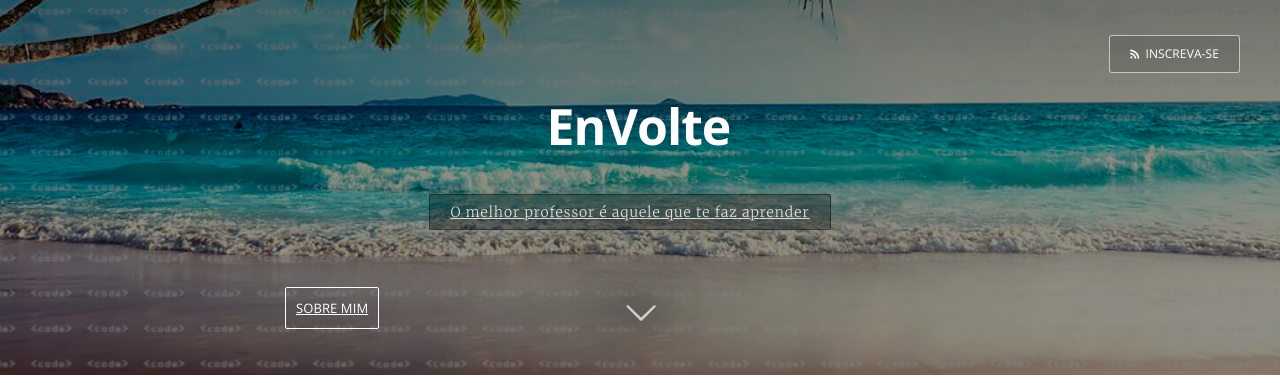
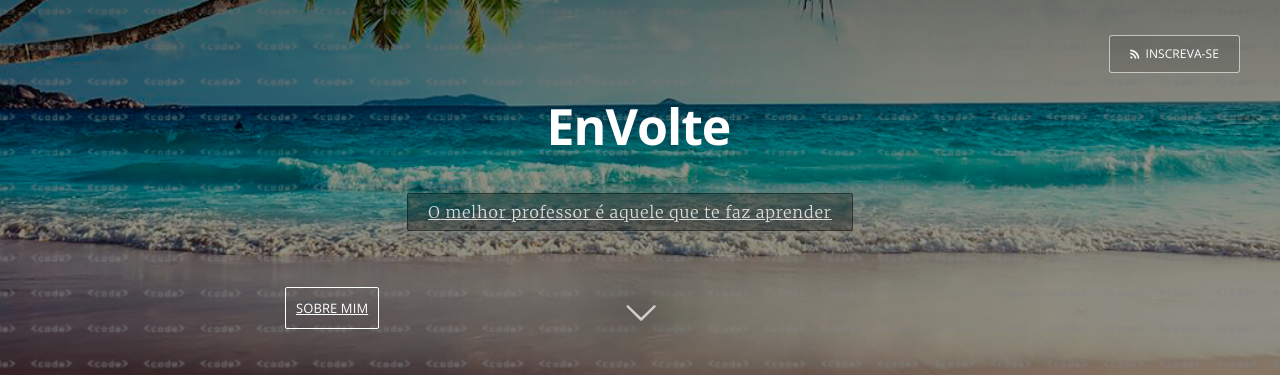
Before and after one commit to EnVolte/envolte.github.io, a Jekyll site: the page built from index.html, in a window 1280 px wide. Shown: the top 383 px of the page. Built offline with Jekyll 4.4.1, drawn with Linux system fonts in a browser that asks for light colours; the list of posts is cut into pages by our own code.

Commit message:
Update index.html

```diff
--- a/index.html
+++ b/index.html
@@ -17,8 +17,8 @@
     <div class="vertical">
         <div class="main-header-content inner">
             <h1 class="page-title">{{ site.name }}</h1>
-            <h2 class="page-description"><br>
-                <span style="border: 1px solid rgba(0,0,0,0.4); background: rgba(0,0,0,0.3); border-radius: 2px; font-size: 1.4rem; padding: 8px 20px; text-decoration: none; letter-spacing: 1px; font-weight: normal; overflow: hidden; margin-right: 20px;" id="titulo"></span><br>
+            <h2 style="text-decoration: none;" class="page-description"><br>
+                <span style="border: 1px solid rgba(0,0,0,0.4); background: rgba(0,0,0,0.3); border-radius: 2px; font-size: 1.6rem; padding: 8px 20px; text-decoration: none; letter-spacing: 1px; font-weight: normal; overflow: hidden; margin-right: 20px;" id="titulo"></span><br>
             </h2>
 
             <h2 class="page-description"><br><br>
```
